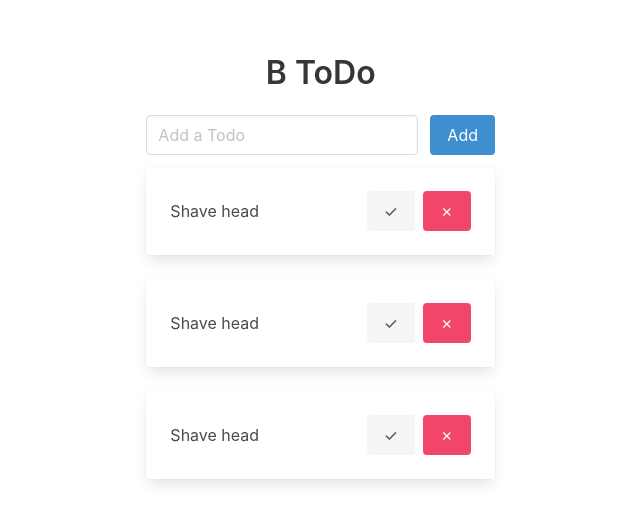
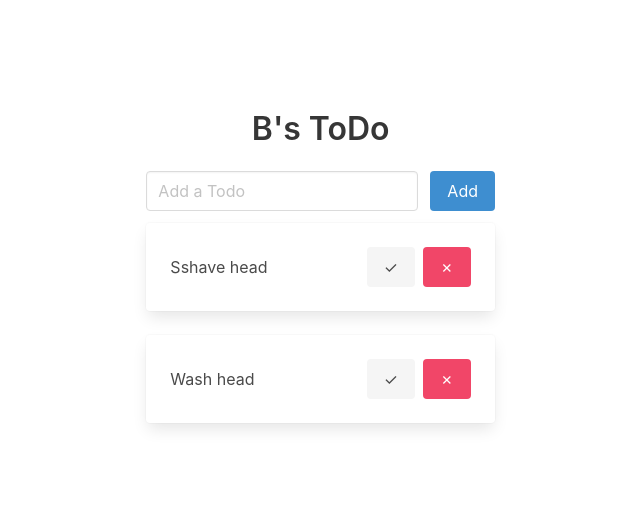
Before and after one commit to barneyl/vue3-firebase-todo, a Vue app: page / in a window 1280 px wide. Shown: the part 121-644 px from the top of the page, without its empty margins (125-765 px from the left). Built offline with nearby package versions, Linux system fonts and the light colour scheme.

Commit message:
Get todo rows from a ref todo script object

```diff
--- a/src/App.vue
+++ b/src/App.vue
@@ -4,7 +4,7 @@
     <!-- Bulma class: -->
 
     <div class="title has-text-centered">
-      B ToDo
+      B's ToDo
     </div>
 
     <div class="field is-grouped" mb-5>
@@ -18,13 +18,13 @@
       </p>
     </div>
 
-    <!-- v-for displays 3 items; mb-5: margin bottom -->
-    <div v-for="i in 3" class="card mb-5">
+    <!-- v-for displays i in 3 items; mb-5: margin bottom -->
+    <div v-for="todo in todos" class="card mb-5">
       <div class="card-content">
         <div class="content">
           <div class="columns is-mobile is-vcentered">
             <div class="column">
-              Shave head
+              {{ todo.content }}
             </div>
             <!-- is5 reduces size of column thus moving buttons to the right -->
             <!-- has-text-right right justifies text -->
@@ -46,6 +46,28 @@
   </div>
 </template>
 
+<script setup>
+
+import { ref } from 'vue'
+
+
+/* todos */
+const todos = ref([
+  {
+    id: 'id1',
+    content: 'Sshave head',
+    done: false
+  },
+  {
+    id: 'id2',
+    content: 'Wash head',
+    done: false
+  }
+])
+
+
+</script>
+
 <style>
 @import 'bulma/css/bulma.min.css';
 
@@ -58,9 +80,9 @@
 <!-- <script setup>import HelloWorld from './components/HelloWorld.vue'
 import TheWelcome from './components/TheWelcome.vue'
 
-</script><template>
+<template>
   <header><img alt="Vue logo" class="logo" src="./assets/logo.svg" width="125" height="125" /><div class="wrapper"><HelloWorld msg="You did it!" /></div></header><main><TheWelcome /></main>
-</template><style scoped>header {
+<style scoped>header {
   line-height: 1.5;
 }
 
```
